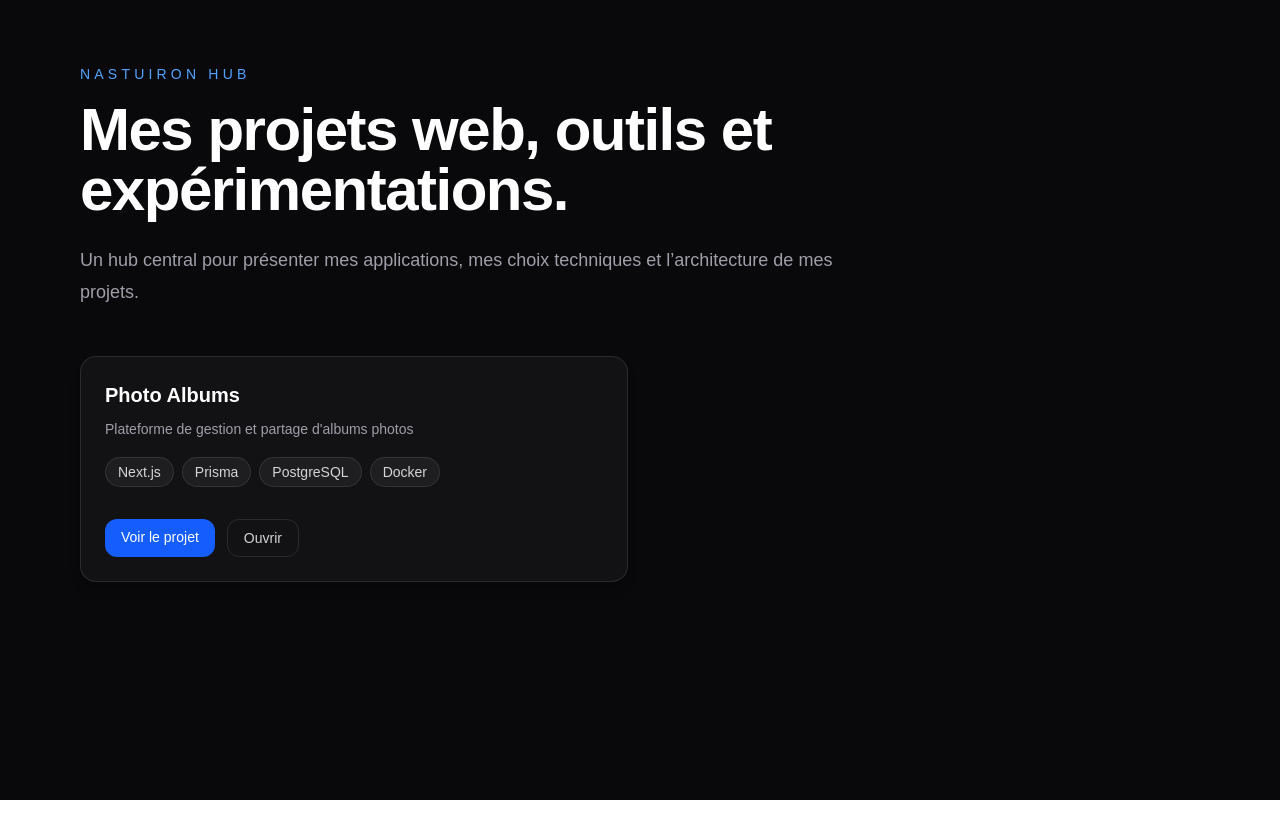
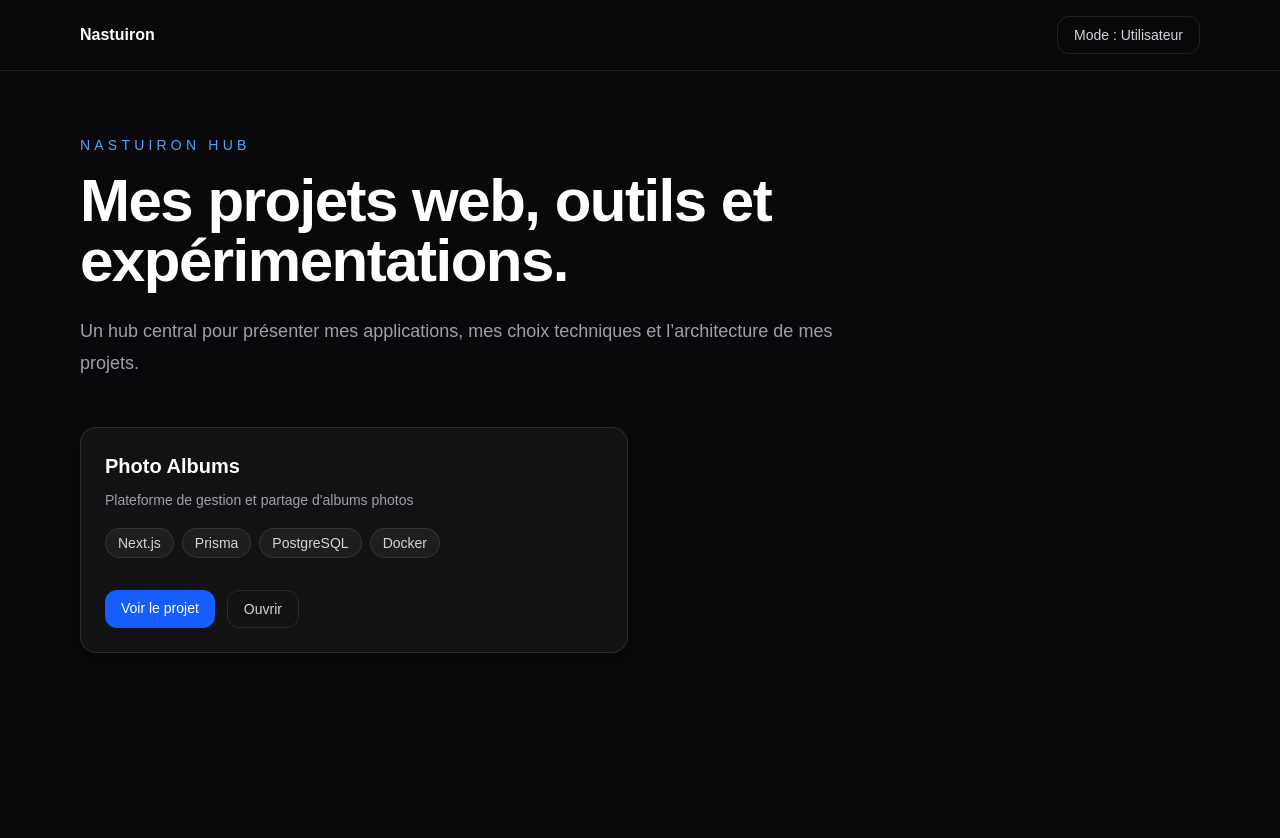
Before and after one commit to Nastuiron/nastuiron-hub, a Next.js app: page / in a window 1280 px wide. Shown: the top 838 px of the page. Before the commit the page ends 800 px from the top, so only its background shows below. Built offline with nearby package versions, Linux system fonts and the light colour scheme.

Commit message:
feat: add developer mode with global toggle

```diff
--- a/src/app/layout.tsx
+++ b/src/app/layout.tsx
@@ -1,20 +1,22 @@
-import type { Metadata } from "next";
-import { Geist, Geist_Mono } from "next/font/google";
-import "./globals.css";
+import type { Metadata } from 'next';
+import { Geist, Geist_Mono } from 'next/font/google';
+import './globals.css';
+import { ProjectModeProvider } from '@/features/projects/components/ProjectModeContext';
+import { Header } from '@/components/layout/Header';
 
 const geistSans = Geist({
-  variable: "--font-geist-sans",
-  subsets: ["latin"],
+  variable: '--font-geist-sans',
+  subsets: ['latin'],
 });
 
 const geistMono = Geist_Mono({
-  variable: "--font-geist-mono",
-  subsets: ["latin"],
+  variable: '--font-geist-mono',
+  subsets: ['latin'],
 });
 
 export const metadata: Metadata = {
-  title: "Create Next App",
-  description: "Generated by create next app",
+  title: 'Create Next App',
+  description: 'Generated by create next app',
 };
 
 export default function RootLayout({
@@ -27,7 +29,12 @@ export default function RootLayout({
       lang="en"
       className={`${geistSans.variable} ${geistMono.variable} h-full antialiased`}
     >
-      <body className="min-h-full flex flex-col">{children}</body>
+      <body className="min-h-full flex flex-col">
+        <ProjectModeProvider>
+          <Header />
+          {children}
+        </ProjectModeProvider>
+      </body>
     </html>
   );
 }
--- a/src/components/layout/Header.tsx
+++ b/src/components/layout/Header.tsx
@@ -0,0 +1,13 @@
+import { ProjectModeToggle } from '@/features/projects/components/ProjectModeToggle';
+
+export function Header() {
+  return (
+    <header className="border-b border-white/10 bg-zinc-950">
+      <div className="mx-auto flex max-w-6xl items-center justify-between px-4 py-4">
+        <h1 className="text-white font-bold">Nastuiron</h1>
+
+        <ProjectModeToggle />
+      </div>
+    </header>
+  );
+}
--- a/src/features/projects/components/ProjectDetails.tsx
+++ b/src/features/projects/components/ProjectDetails.tsx
@@ -1,12 +1,16 @@
+'use client';
+
 import { ProjectArchitecture } from './ProjectArchitecture';
 import { ProjectStack } from './ProjectStack';
 import type { Project } from '../types/project.types';
+import { useProjectMode } from './ProjectModeContext';
 
 type ProjectDetailsProps = {
   project: Project;
 };
 
 export function ProjectDetails({ project }: ProjectDetailsProps) {
+  const { mode } = useProjectMode();
   return (
     <article className="space-y-12">
       <section className="max-w-3xl">
@@ -68,6 +72,7 @@ export function ProjectDetails({ project }: ProjectDetailsProps) {
         </ul>
       </section>
 
+      {mode === 'dev' && (
         <section>
           <h2 className="mb-4 text-2xl font-semibold text-white">
             Architecture technique
@@ -75,6 +80,7 @@ export function ProjectDetails({ project }: ProjectDetailsProps) {
 
           <ProjectArchitecture architecture={project.architecture} />
         </section>
+      )}
     </article>
   );
 }
--- a/src/features/projects/components/ProjectGrid.tsx
+++ b/src/features/projects/components/ProjectGrid.tsx
@@ -12,7 +12,3 @@ export function ProjectGrid() {
     </section>
   );
 }
-
-export function getProjectBySlug(slug: string) {
-  return projects.find((project) => project.slug === slug);
-}
--- /dev/null
+++ b/src/features/projects/components/ProjectModeContext.tsx
@@ -0,0 +1,40 @@
+'use client';
+
+import { createContext, useContext, useState } from 'react';
+
+type Mode = 'user' | 'dev';
+
+type ProjectModeContextType = {
+  mode: Mode;
+  toggleMode: () => void;
+};
+
+const ProjectModeContext = createContext<ProjectModeContextType | null>(null);
+
+export function ProjectModeProvider({
+  children,
+}: {
+  children: React.ReactNode;
+}) {
+  const [mode, setMode] = useState<Mode>('user');
+
+  function toggleMode() {
+    setMode((prev) => (prev === 'user' ? 'dev' : 'user'));
+  }
+
+  return (
+    <ProjectModeContext.Provider value={{ mode, toggleMode }}>
+      {children}
+    </ProjectModeContext.Provider>
+  );
+}
+
+export function useProjectMode() {
+  const context = useContext(ProjectModeContext);
+
+  if (!context) {
+    throw new Error('useProjectMode must be used within ProjectModeProvider');
+  }
+
+  return context;
+}
--- /dev/null
+++ b/src/features/projects/components/ProjectModeToggle.tsx
@@ -0,0 +1,16 @@
+'use client';
+
+import { useProjectMode } from './ProjectModeContext';
+
+export function ProjectModeToggle() {
+  const { mode, toggleMode } = useProjectMode();
+
+  return (
+    <button
+      onClick={toggleMode}
+      className="rounded-xl border border-white/10 px-4 py-2 text-sm text-zinc-300 hover:bg-white/5"
+    >
+      Mode : {mode === 'user' ? 'Utilisateur' : 'Développeur'}
+    </button>
+  );
+}
```
Lines whose indentation alone changed are shown as unchanged.
